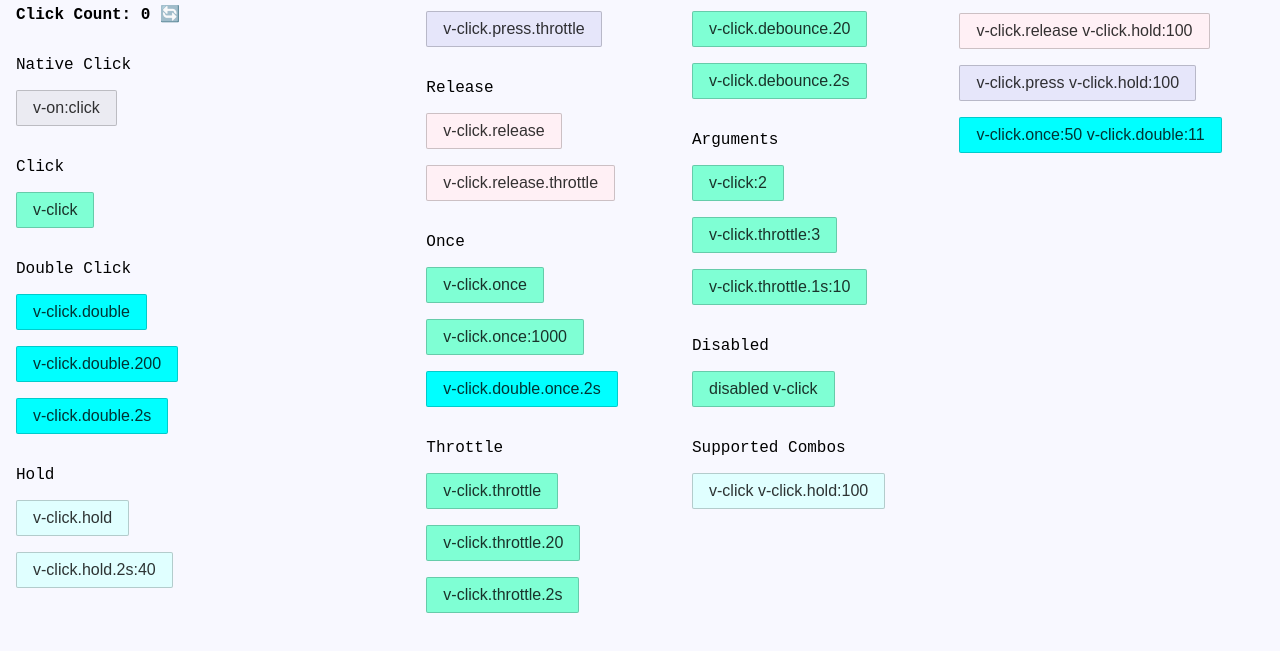
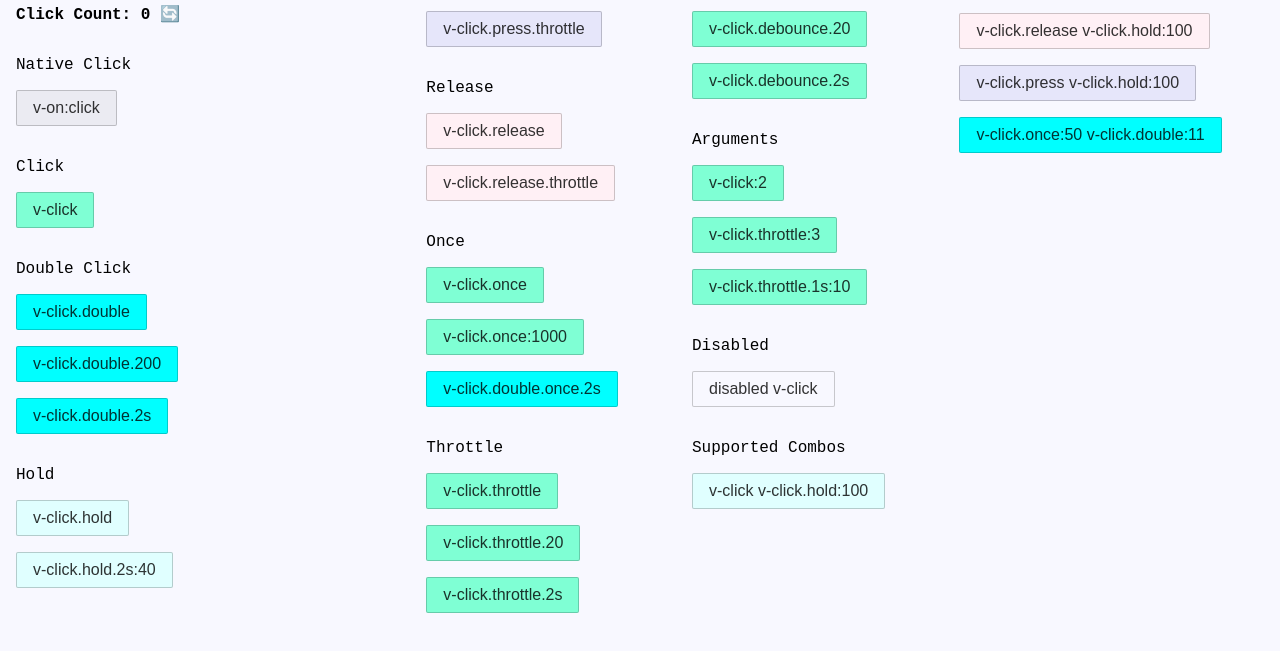
Before and after one commit to nerdoza/vue-click, a plain HTML site: page index.html in a window 1280 px wide. Shown: the part 91-742 px from the top of the page. Drawn offline with Linux system fonts and the light colour scheme.

Commit message:
Deploying to demo from @ bayssmekanique/vue-click@e8f60907f1046436358abedf0fe0f05344660dd2 🚀

```diff
--- a/style.css
+++ b/style.css
@@ -70,10 +70,12 @@ button[data-vc-state-active] {
   box-shadow: inset 0px 0px 8px rgba(0, 0, 0, 0.4);
 }
 
+button:disabled,
 button[data-vc-state-deactivated] {
+  background: ghostwhite !important;
+  cursor: inherit;
   outline: none;
   box-shadow: none;
-  background: ghostwhite;
 }
 
 button[data-vc-bind-click] {
```
